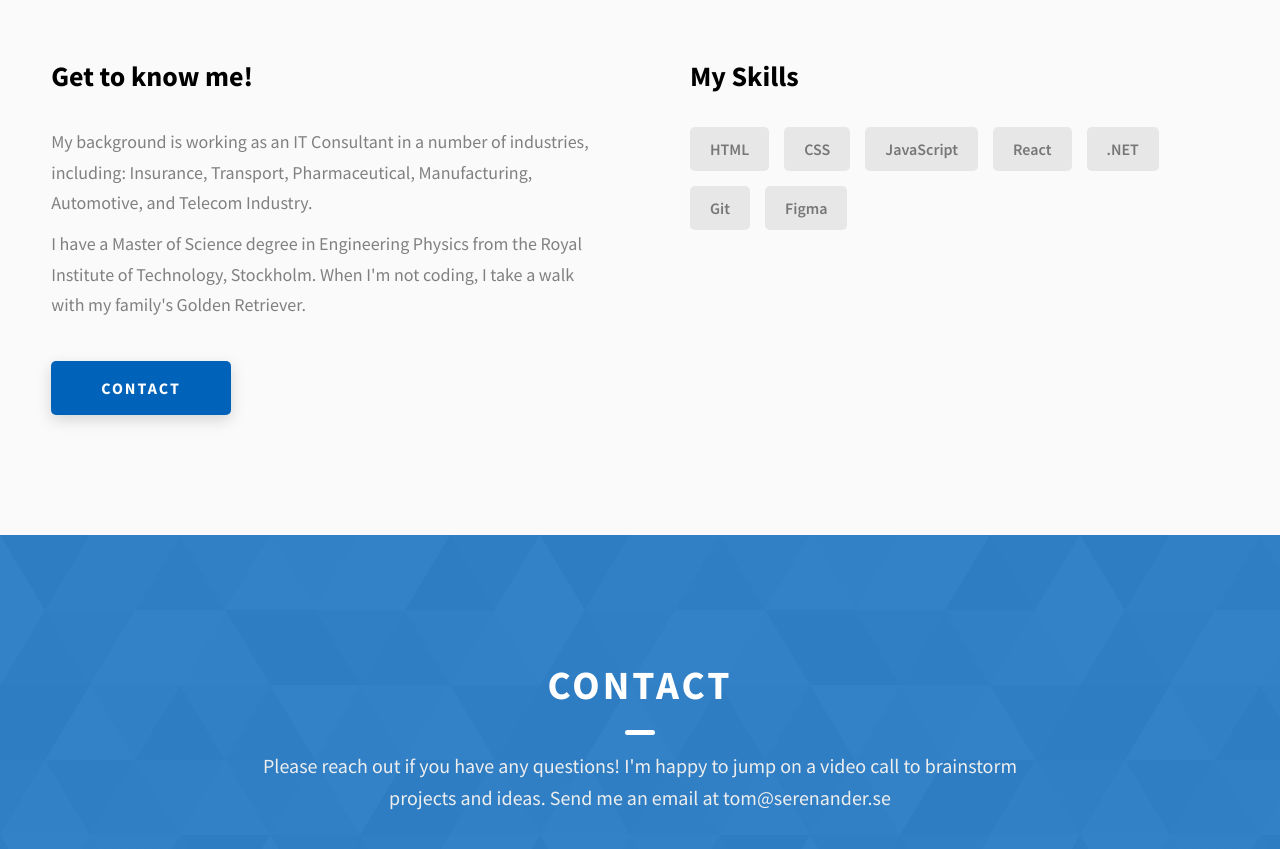
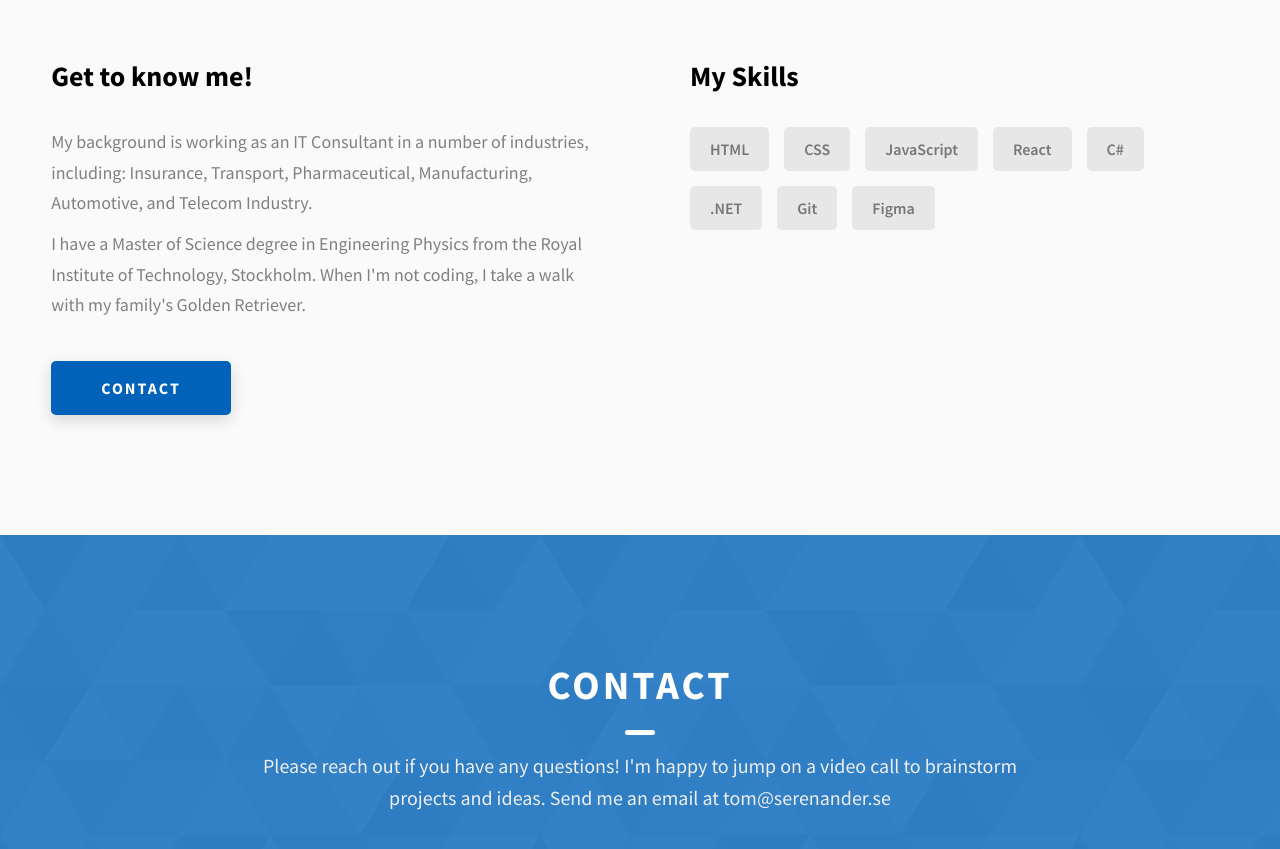
Before and after one commit to qserena/01-getting-a-portfolio, a website built with Vite: page index.html in a window 1280 px wide. Shown: the part 2900-3749 px from the top of the page. Built offline with nearby package versions, Linux system fonts and the light colour scheme; files whose address does not match are found by name.

```diff
--- a/index.html
+++ b/index.html
@@ -298,6 +298,7 @@
 							<div class="skills__skill">CSS</div>
 							<div class="skills__skill">JavaScript</div>
 							<div class="skills__skill">React</div>
+							<div class="skills__skill">C#</div>
 							<div class="skills__skill">.NET</div>
 							<div class="skills__skill">Git</div>
 							<div class="skills__skill">Figma</div>
```
Also changed, not shown: assets/img/avatar.jpg (deleted), assets/img/dashboard.png (deleted), assets/img/john-doe.png (deleted), assets/img/password.jpg (deleted), assets/img/quiz.jpg (deleted).
